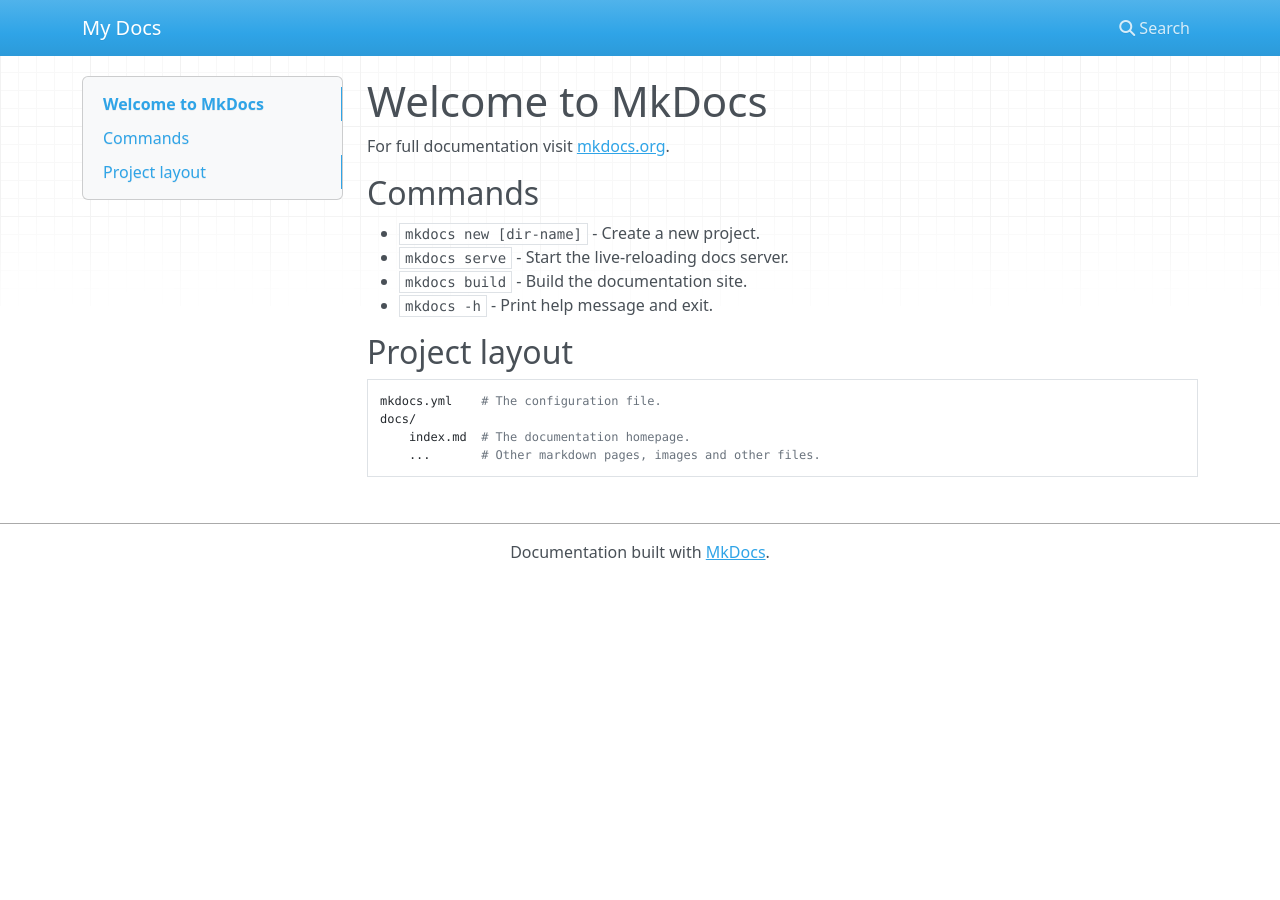
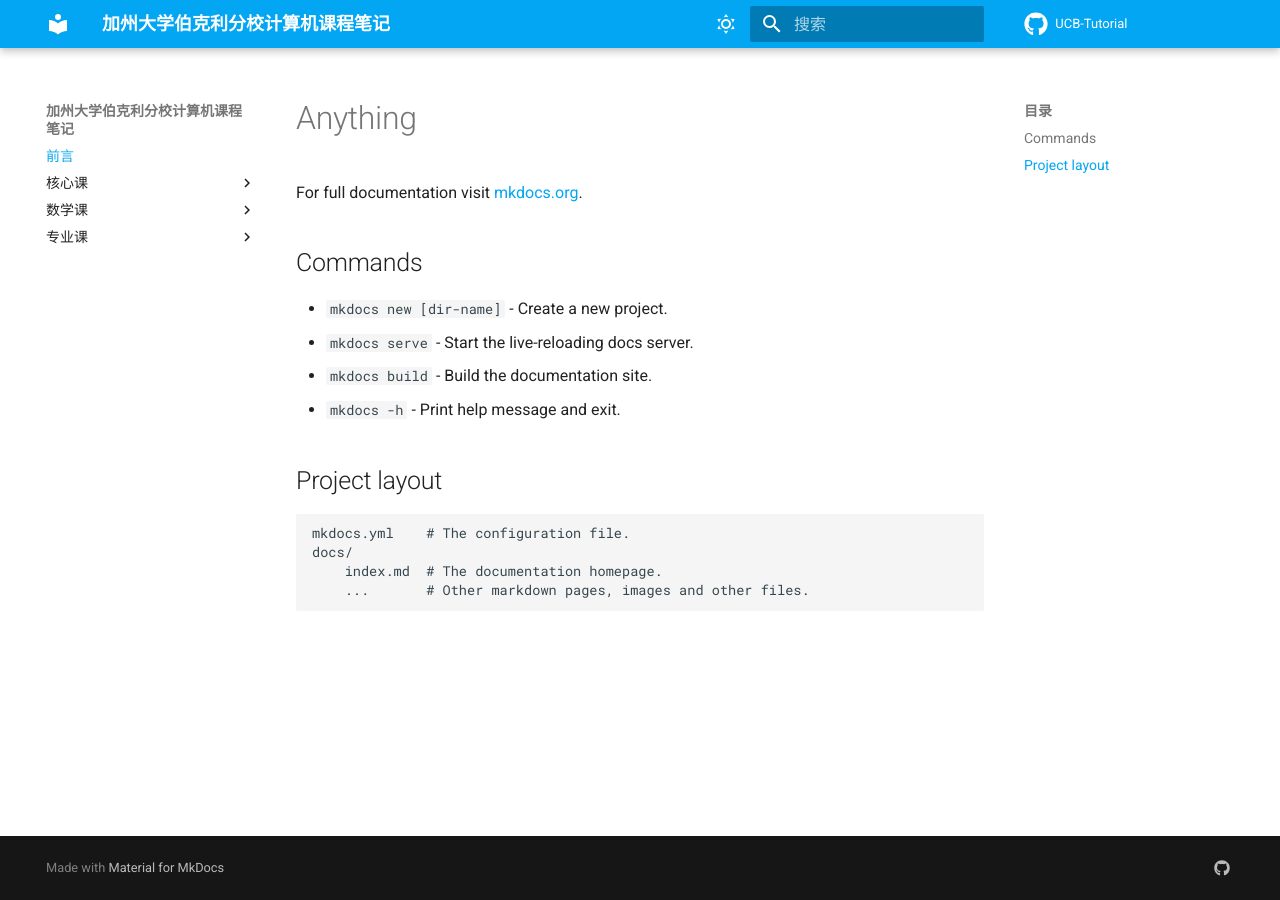
Before and after one commit to eecse/CS-Learning-Notes, an MkDocs documentation site: the page built from docs/index.md, in a window 1280 px wide. Built offline with MkDocs 1.6.1 and Material for MkDocs 9.7.7, drawn with Linux system fonts in a browser that asks for light colours; nearby versions of some CDN libraries; comment, search, counter and statistics services are not loaded.

```diff
--- a/docs/index.md
+++ b/docs/index.md
@@ -1,4 +1,4 @@
-# Welcome to MkDocs
+# Anything
 
 For full documentation visit [mkdocs.org](https://www.mkdocs.org).
 
--- a/mkdocs.yml
+++ b/mkdocs.yml
@@ -1 +1,77 @@
-site_name: My Docs
+site_name: 加州大学伯克利分校计算机课程笔记
+site_url: https://pointbreaker.github.io
+site_author: Bobby
+site_description: >-
+  加州大学伯克利分校课程笔记
+
+repo_name: UCB-Tutorial
+repo_url: https://github.com/PointBreaker/UCB-Tutorial
+
+theme:
+  name: material
+  language: zh
+
+  static_templates:
+    - 404.html
+
+  include_search_page: false
+  search_index_only: true
+
+  features:
+    - header.autohide
+    # - navigation.instant
+    # - navigation.expand
+    # - navigation.sections
+    - navigation.tracking
+    # - navigation.tabs
+    # - navigation.tabs.sticky
+    - navigation.top
+    # - navigation.indexes
+    - search.highlight
+    - search.share
+    - search.suggest
+    # - toc.integrate
+    - content.code.annotate
+
+  palette:
+    - media: "(prefers-color-scheme: light)"
+      scheme: default
+      primary: light blue
+      accent: deep purple
+      toggle:
+        icon: material/weather-sunny
+        name: Switch to dark mode
+    - media: "(prefers-color-scheme: dark)"
+      scheme: slate
+      primary: cyan
+      accent: deep purple
+      toggle:
+        icon: material/weather-night
+        name: Switch to light mode
+
+  font:
+    text: Roboto
+    code: Roboto Mono
+  icon:
+    repo: fontawesome/brands/github
+
+plugins:
+  - search:
+      lang: ja
+  - git-revision-date-localized
+  - minify:
+      minify_html: true
+
+extra:
+  social:
+    - icon: fontawesome/brands/github
+      link: https://github.com/PointBreaker/UCB-Tutorial
+
+nav:
+  - 前言: 'index.md'
+  - 核心课:
+    - '核心课程': '核心课/index.md'
+  - 数学课:
+    - '数学课程': '数学课/index.md'
+  - 专业课:
+    - '专业课程': '专业课/index.md'
--- /dev/null
+++ b/requirements.txt
@@ -0,0 +1,4 @@
+mkdocs-material
+
+mkdocs-minify-plugin >= 0.4.0
+mkdocs-git-revision-date-localized-plugin >= 0.9.3
```
Also changed, not shown: README.md (added, +1 -0 lines), docs/专业课/index.md (added), docs/数学课/index.md (added), docs/核心课/index.md (added), 2 other files.
